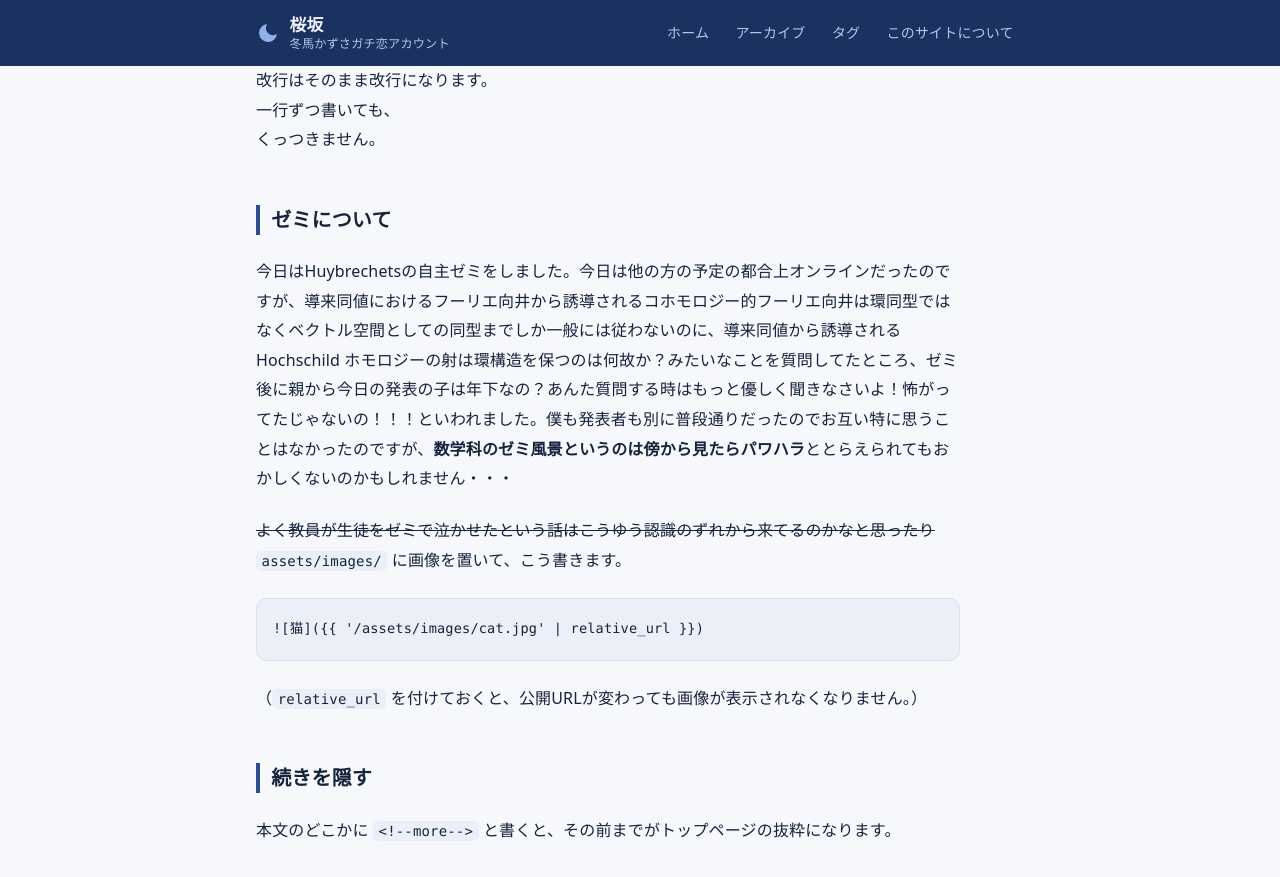
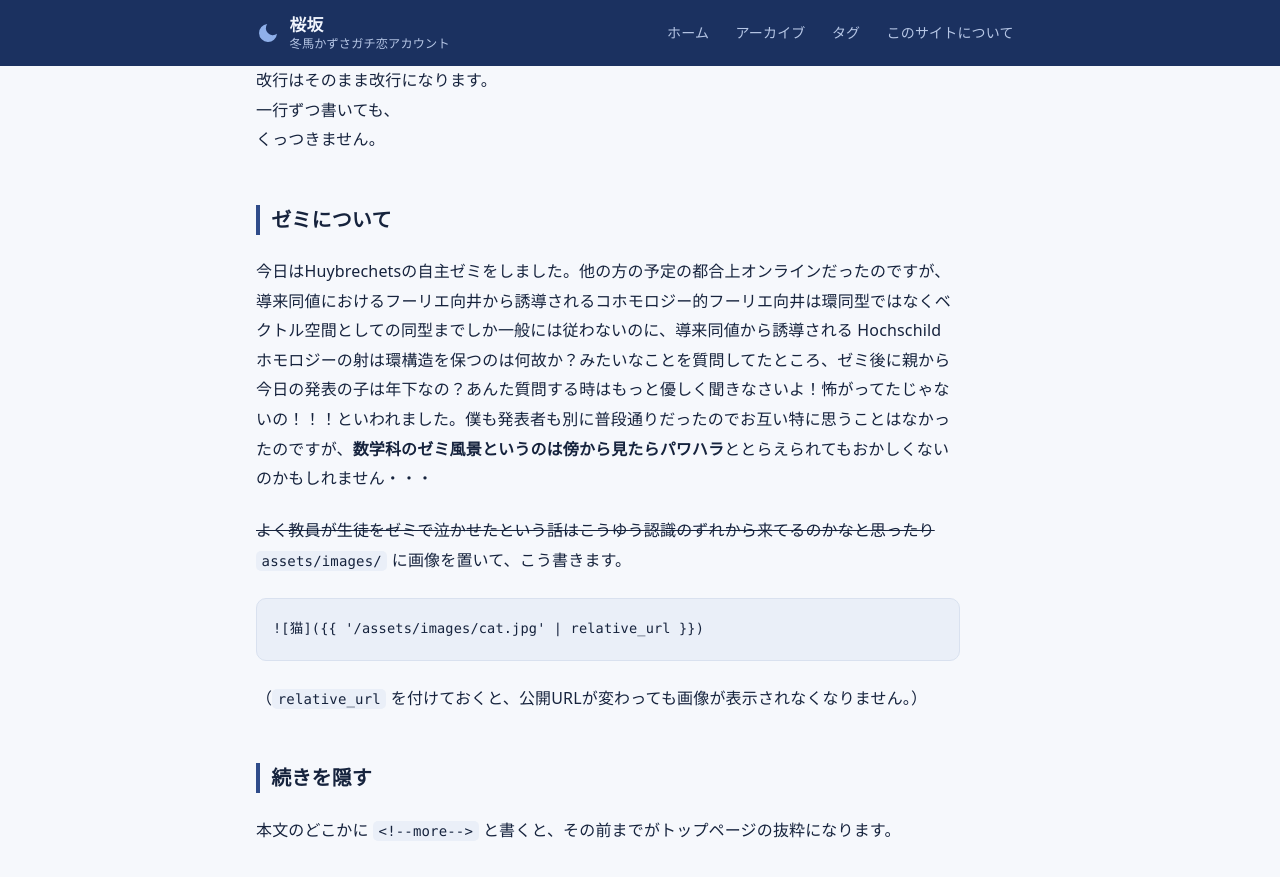
Before and after one commit to sakurazaka-math/sakurazaka-math.github.io, a Jekyll site: the page built from _posts/2026-07-30-hello.md, in a window 1280 px wide and 900 px high, scrolled down 1003 px. Shown: the top 877 px of the window. Built offline with Jekyll 4.4.1, drawn with Linux system fonts in a browser that asks for light colours.

Commit message:
Reflect on seminar dynamics and perceptions of power
Discussed the dynamics of a recent online seminar and the perception of power relations within academic settings.

```diff
--- a/_posts/2026-07-30-hello.md
+++ b/_posts/2026-07-30-hello.md
@@ -30,7 +30,7 @@
 くっつきません。
 
 ## ゼミについて
-今日はHuybrechetsの自主ゼミをしました。今日は他の方の予定の都合上オンラインだったのですが、導来同値におけるフーリエ向井から誘導されるコホモロジー的フーリエ向井は環同型ではなくベクトル空間としての同型までしか一般には従わないのに、導来同値から誘導される Hochschild ホモロジーの射は環構造を保つのは何故か？みたいなことを質問してたところ、ゼミ後に親から今日の発表の子は年下なの？あんた質問する時はもっと優しく聞きなさいよ！怖がってたじゃないの！！！といわれました。僕も発表者も別に普段通りだったのでお互い特に思うことはなかったのですが、**数学科のゼミ風景というのは傍から見たらパワハラ**ととらえられてもおかしくないのかもしれません・・・
+今日はHuybrechetsの自主ゼミをしました。他の方の予定の都合上オンラインだったのですが、導来同値におけるフーリエ向井から誘導されるコホモロジー的フーリエ向井は環同型ではなくベクトル空間としての同型までしか一般には従わないのに、導来同値から誘導される Hochschild ホモロジーの射は環構造を保つのは何故か？みたいなことを質問してたところ、ゼミ後に親から今日の発表の子は年下なの？あんた質問する時はもっと優しく聞きなさいよ！怖がってたじゃないの！！！といわれました。僕も発表者も別に普段通りだったのでお互い特に思うことはなかったのですが、**数学科のゼミ風景というのは傍から見たらパワハラ**ととらえられてもおかしくないのかもしれません・・・
 
 ~~よく教員が生徒をゼミで泣かせたという話はこうゆう認識のずれから来てるのかなと思ったり~~
 `assets/images/` に画像を置いて、こう書きます。
```
